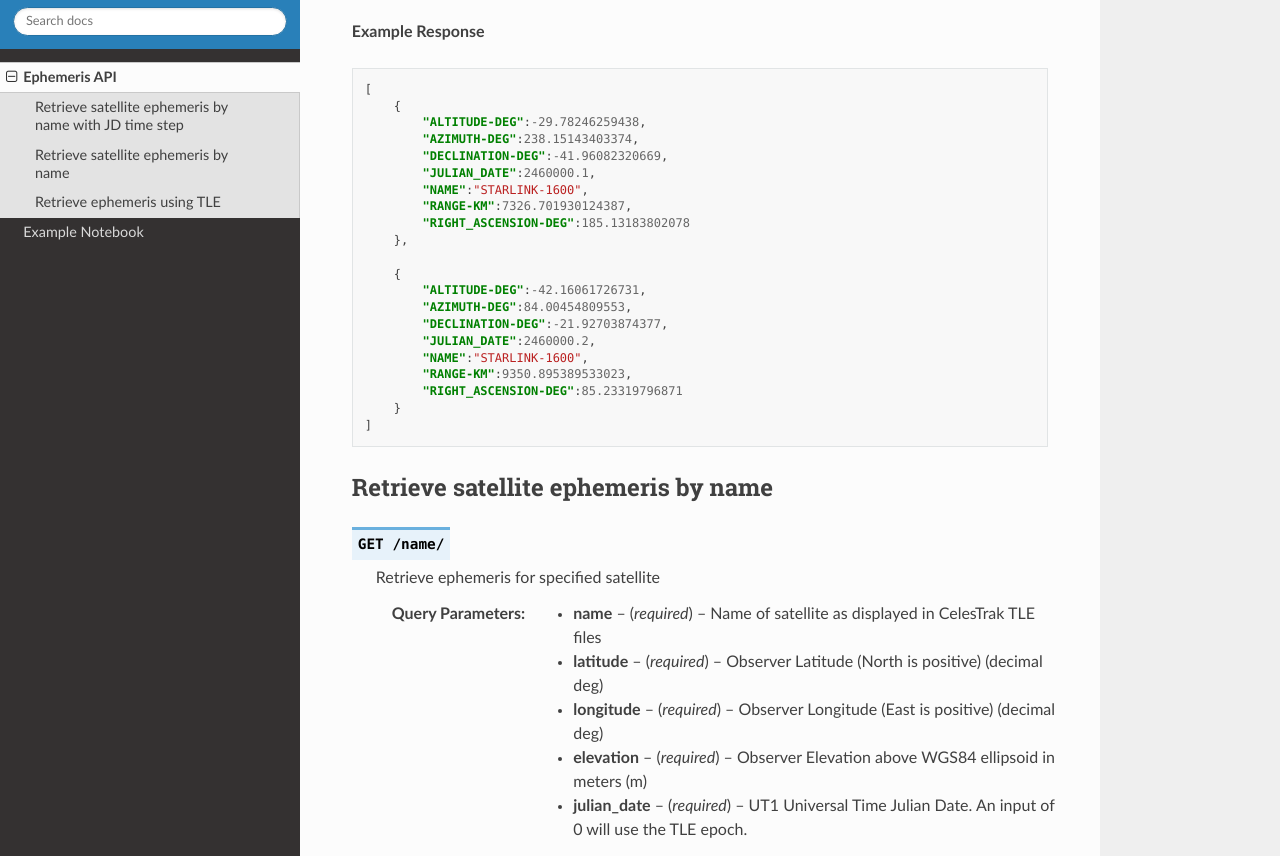
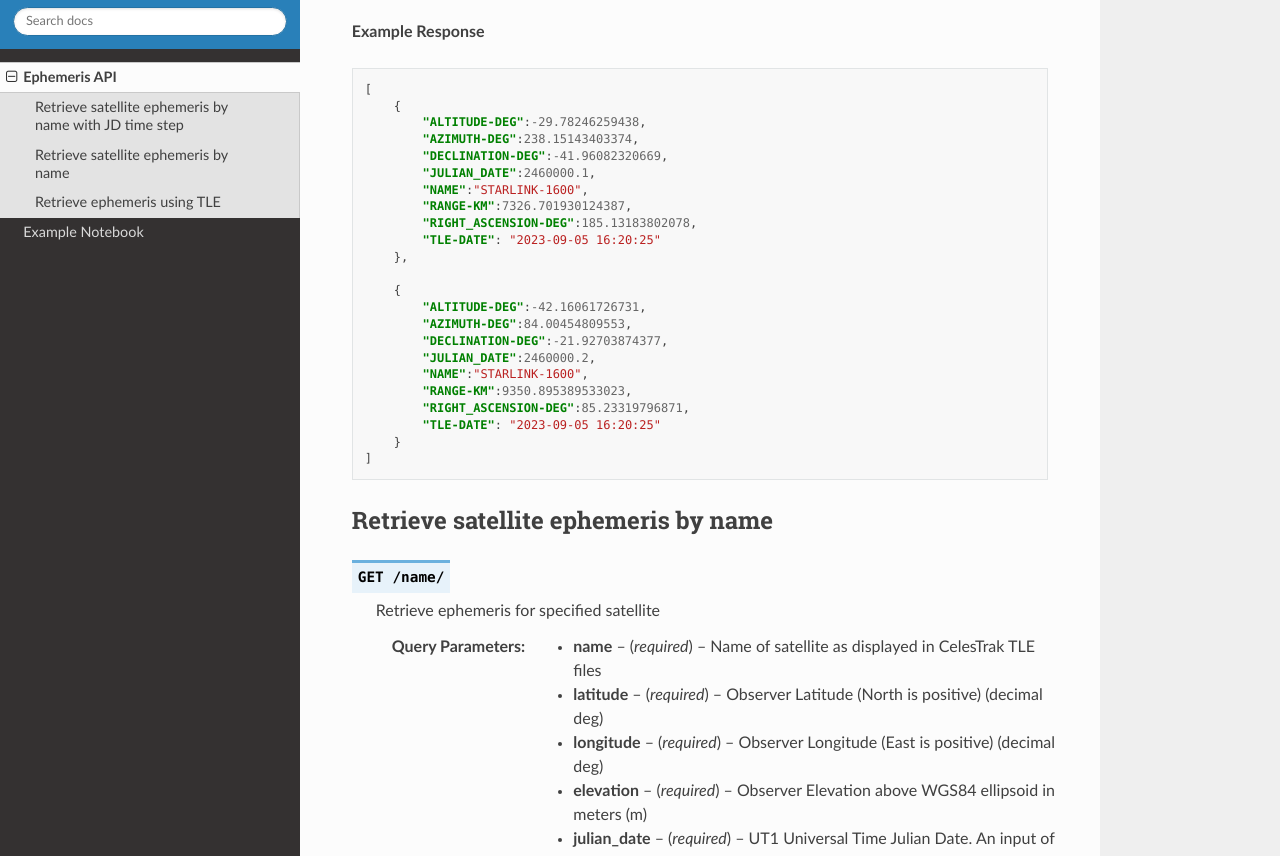
Before and after one commit to iausathub/satchecker, a Sphinx documentation site: the page built from docs/source/api.rst, in a window 1280 px wide and 900 px high, scrolled down 706 px, cut to the strip 44-900 px from the top of the window. Built offline with Sphinx 7.4.7 and the Read the Docs theme 2.0.0, drawn with Linux system fonts in a browser that asks for light colours.

Commit message:
Add TLE date (collected date, not epoch)

```diff
--- a/docs/source/api.rst
+++ b/docs/source/api.rst
@@ -54,7 +54,8 @@ Retrieve satellite ephemeris by name with JD time step
             "JULIAN_DATE":2460000.1,
             "NAME":"STARLINK-1600",
             "RANGE-KM":7326.701930124387,
-            "RIGHT_ASCENSION-DEG":185.13183802078
+            "RIGHT_ASCENSION-DEG":185.13183802078,
+            "TLE-DATE": "2023-09-05 16:20:25"
         },
 
         {
@@ -64,7 +65,8 @@ Retrieve satellite ephemeris by name with JD time step
             "JULIAN_DATE":2460000.2,
             "NAME":"STARLINK-1600",
             "RANGE-KM":9350.895389533023,
-            "RIGHT_ASCENSION-DEG":85.23319796871
+            "RIGHT_ASCENSION-DEG":85.23319796871,
+            "TLE-DATE": "2023-09-05 16:20:25"
         }
     ]
 
```
Also changed, not shown: 1 other file.
